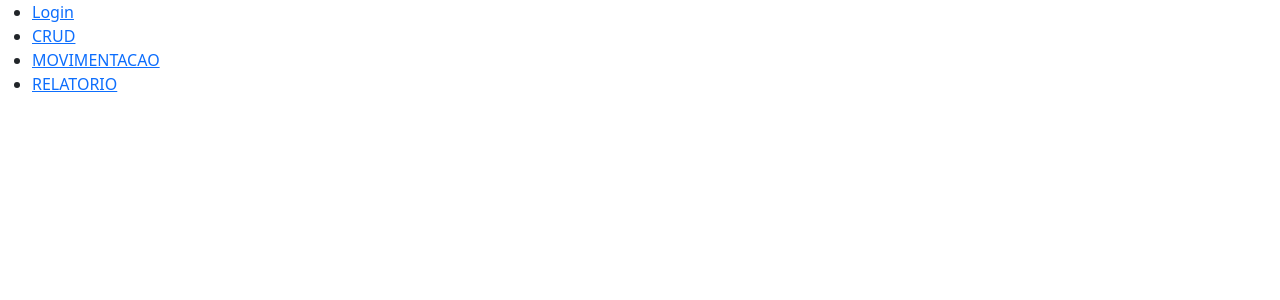
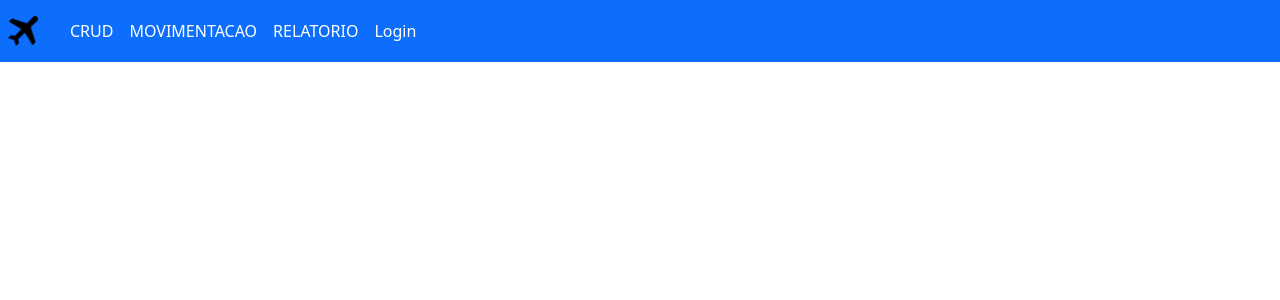
Before and after one commit to tomaz-suller/lab-eng-software, a Django app: page / in a window 1280 px wide. Shown: the top 300 px of the page. Run offline with Django 4.2, Linux system fonts and the light colour scheme; a user stored in the database is signed in.

Commit message:
Add login and index basic visuals

```diff
--- a/templates/voos/index.html
+++ b/templates/voos/index.html
@@ -1,13 +1,26 @@
 {% extends 'base.html' %}
 {% load voos_auth %}
+{% load static %}
 
 {% block content %}
-    <ul>
-        <li><a href="/accounts/login">Login</a></li>
-        {% for page_name in base_pages %}
-        {% if user|can_view:page_name %}
-        <li><a href="{{ page_name }}">{{ page_name|upper }}</a></li>
-        {% endif %}
-        {% endfor %}
-    </ul>
+    <nav class="navbar navbar-expand-lg navbar-primary bg-primary">
+        <a class="navbar-brand p-2" href="#">
+            <img src="{% static "icons/plane.png" %}" width="30" height="30" alt="">
+        </a>
+        <button class="navbar-toggler" type="button" data-toggle="collapse" data-target="#navbarSupportedContent" aria-controls="navbarSupportedContent" aria-expanded="false" aria-label="Toggle navigation">
+            <span class="navbar-toggler-icon"></span>
+        </button>
+
+        <div class="collapse navbar-collapse" id="navbarSupportedContent">
+            <ul class="navbar-nav mr-auto">
+                {% for page_name in base_pages %}
+                {% if user|can_view:page_name %}
+                <li class="nav-item"><a href="{{ page_name }}" class="nav-link text-white">{{ page_name|upper }}</a></li>
+                {% endif %}
+                {% endfor %}
+
+                <li class="nav-item"><a href="/accounts/login" class="nav-link text-white">Login</a></li>
+            </ul>
+        </div>
+    </nav>
 {% endblock %}
```
Also changed, not shown: templates/registration/login.html (+12 -6 lines), templates/voos/movimentacao.html (+17 -1 lines).
